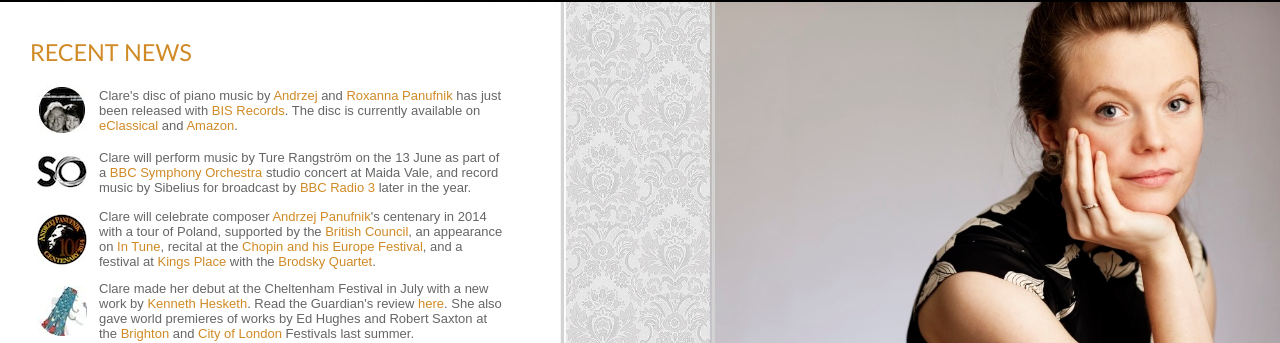
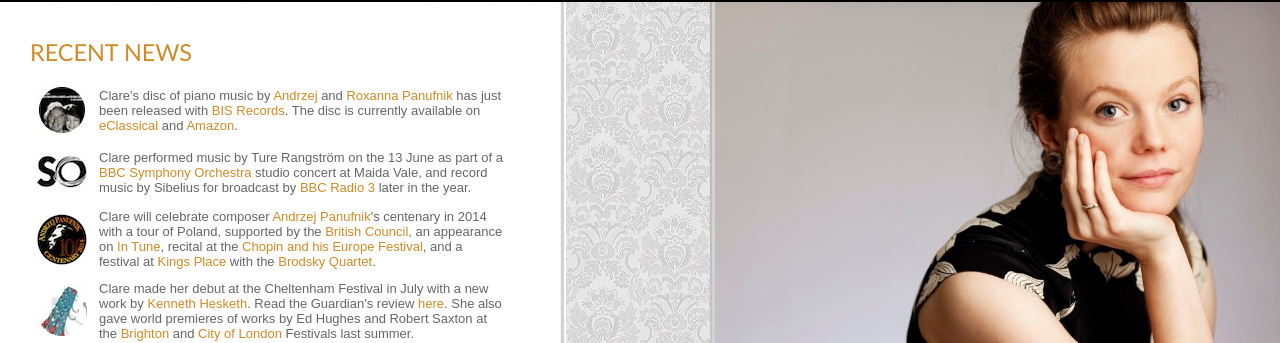
Before and after one commit to hammonc/clarehammond.com, a Jekyll site: the page built from index.html, in a window 1280 px wide. Shown: the part 102-445 px from the top of the page. Built offline with Jekyll 4.4.1, drawn with Linux system fonts in a browser that asks for light colours.

Commit message:
new index

```diff
--- a/index.html
+++ b/index.html
@@ -14,7 +14,7 @@ layout: with-header-and-footer
         <tr><td><a href="panufnik.html" target="_blank"><img src="/resources/aprp-icon.jpg" class="news-icon" /></a></td><td>Clare's disc of piano music by <a href="http://panufnik.com/" target="_blank">Andrzej</a> and <a href="http://roxannapanufnik.com/" target="_blank">Roxanna Panufnik</a> has just been released with <a href="http://www.bis.se/index.php?op=album&aID=BIS-2003" target="_blank">BIS Records</a>. The disc is currently available on <a href="http://www.eclassical.com/labels/bis/reflections-the-solo-piano-works-of-andrzej-and-roxanna-panufnik.html" target="_blank">eClassical</a> and <a href="http://www.amazon.co.uk/Panufnik-Reflections-Clare-Hammond-BIS2003/dp/B00JJ9GSS6/ref=sr_1_1?ie=UTF8&qid=1401700428&sr=8-1&keywords=hammond+panufnik" target="_blank">Amazon</a>.</p>
 
 
-        <tr><td><a href="http://www.bbc.co.uk/symphonyorchestra" target="_blank"><img src="/resources/bbcso-icon.jpg" class="news-icon" /></a></td><td>Clare will perform music by Ture Rangstr&#246;m on the 13 June as part of a <a href="http://www.bbc.co.uk/events/ejx38g"target="_blank">BBC Symphony Orchestra</a> studio concert at Maida Vale, and record music by Sibelius for broadcast by <a href="http://www.bbc.co.uk/radio3" target="_blank">BBC Radio 3</a> later in the year.
+        <tr><td><a href="http://www.bbc.co.uk/symphonyorchestra" target="_blank"><img src="/resources/bbcso-icon.jpg" class="news-icon" /></a></td><td>Clare performed music by Ture Rangstr&#246;m on the 13 June as part of a <a href="http://www.bbc.co.uk/events/ejx38g"target="_blank">BBC Symphony Orchestra</a> studio concert at Maida Vale, and record music by Sibelius for broadcast by <a href="http://www.bbc.co.uk/radio3" target="_blank">BBC Radio 3</a> later in the year.
 
         <tr><td><a href="http://panufnik.com/" target="_blank"><img src="/resources/ap-icon.jpg" class="news-icon" /></a></td><td>Clare will celebrate composer <a href="http://panufnik.com/" target="_blank">Andrzej Panufnik</a>'s centenary in 2014 with a tour of Poland, supported by the <a href="http://www.artscouncil.org.uk/funding/apply-funding/funding-programmes/artists-international-development-fund/"target="_blank">British Council</a>, an appearance on <a href="http://www.bbc.co.uk/programmes/b006tp0c" target="_blank">In Tune</a>, recital at the <a href="http://en.chopin.nifc.pl/festival/" target="_blank">Chopin and his Europe Festival</a>, and a festival at <a href="http://panufnik100festival.com/" target="_blank">Kings Place</a> with the <a href="http://www.brodskyquartet.co.uk/" target="_blank">Brodsky Quartet</a>.</td></tr>
 
```
